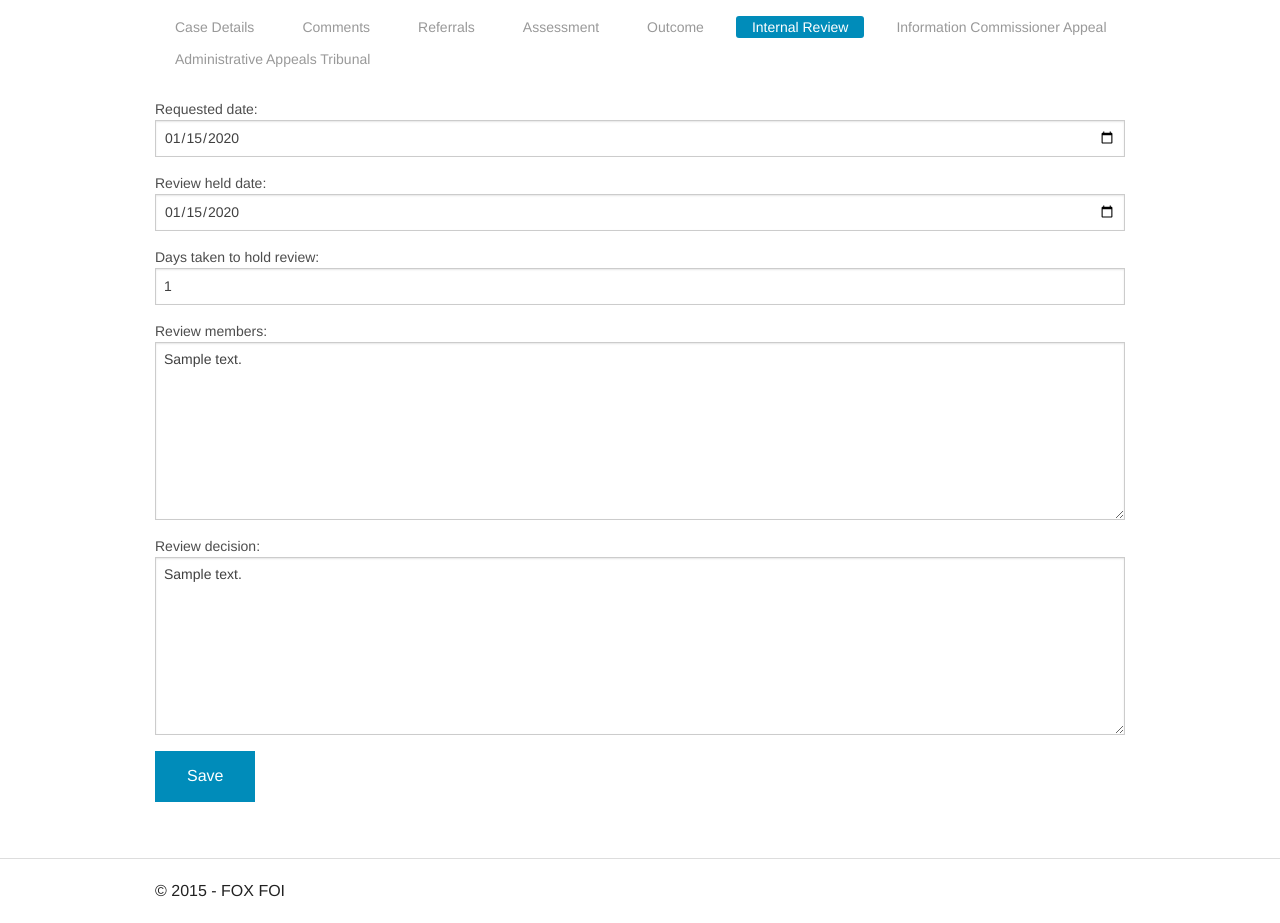
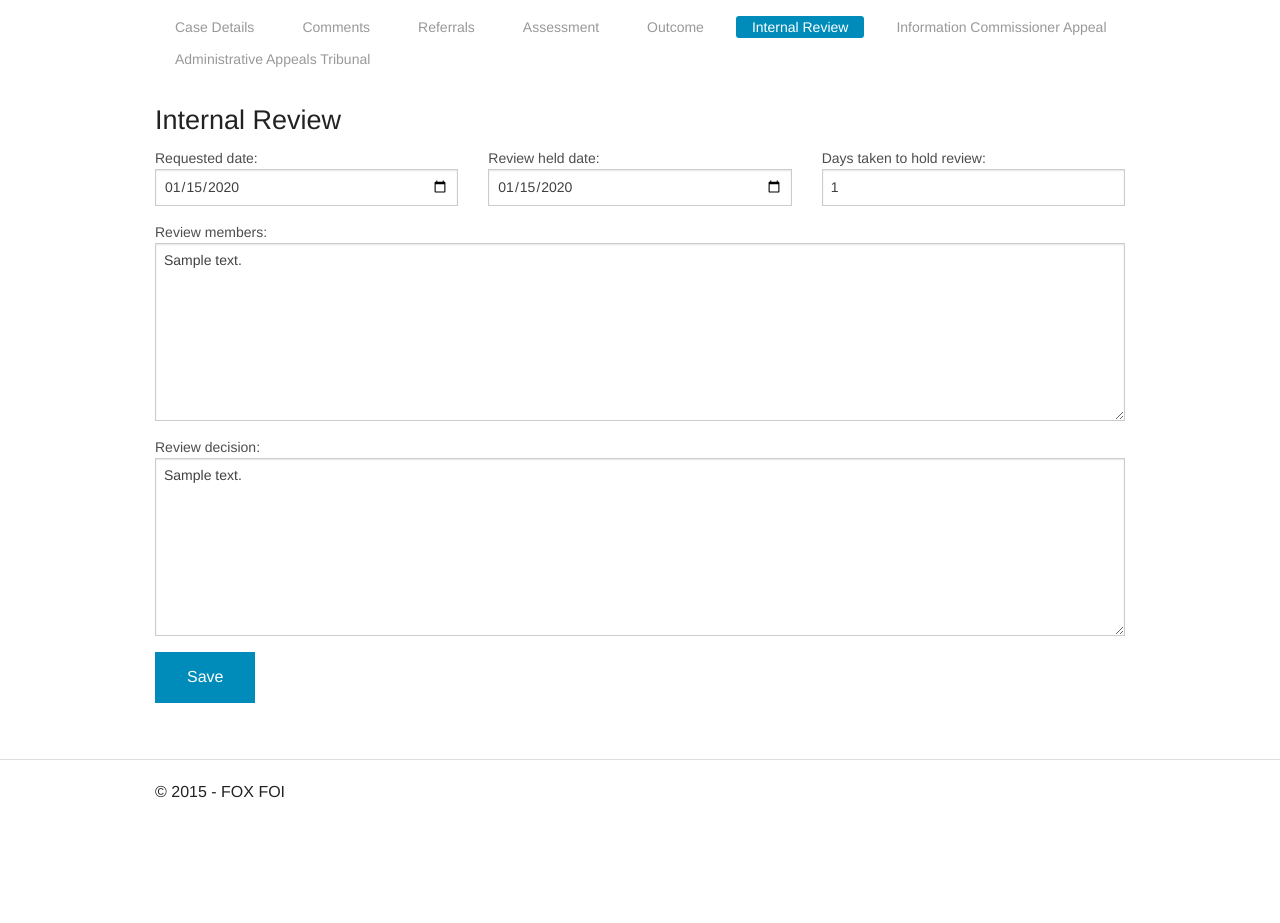
Before and after one commit to mleonard87/FOXFOI, a Django app: page /foi/edit/1/internal_review in a window 1280 px wide. Shown: the part 45-968 px from the top of the page. After the commit the page ends 843 px from the top, so only its background shows below. Run offline with Django 3.2, Linux system fonts and the light colour scheme; a user stored in the database is signed in; tables that the repository leaves empty hold one stand-in row (values such as "Sample post").

Commit message:
Update layout for IR, ICA and AAT screens

```diff
--- a/foi/templates/foi/ir.html
+++ b/foi/templates/foi/ir.html
@@ -6,18 +6,19 @@
     <div class="row">
         <div class="large-12 columns">
             <form action="" method="post">
-                {% for field in form %}
-                    <div class="row">
-                        <div class="large-12 columns">
-                            <label class="{% if field.errors %}error{% endif %}">{{ field.label_tag }}
-                            {{ field }}
-                            </label>
-                            {% if field.errors %}
-                                <small class="error">{{ field.errors }}</small>
-                            {% endif %}
-                        </div>
-                    </div>
-                {% endfor %}
+                <h3 class="case-section-heading">Internal Review</h3>
+                <div class="row">
+                    {% include "foxfoi/form_field.html" with field=form.requested_date cols=4 %}
+                    {% include "foxfoi/form_field.html" with field=form.review_held_date cols=4 %}
+                    {% include "foxfoi/form_field.html" with field=form.days_taken_to_hold_review cols=4 %}
+                </div>
+                <div class="row">
+                    {% include "foxfoi/form_field.html" with field=form.review_members cols=12 %}
+                </div>
+                <div class="row">
+                    {% include "foxfoi/form_field.html" with field=form.review_decision cols=12 %}
+                </div>
+
                 {% csrf_token %}
                 <input type="submit" value="Save" class="button">
             </form>
```
Also changed, not shown: foi/templates/foi/aat.html (+13 -12 lines), foi/templates/foi/ica.html (+13 -12 lines).
